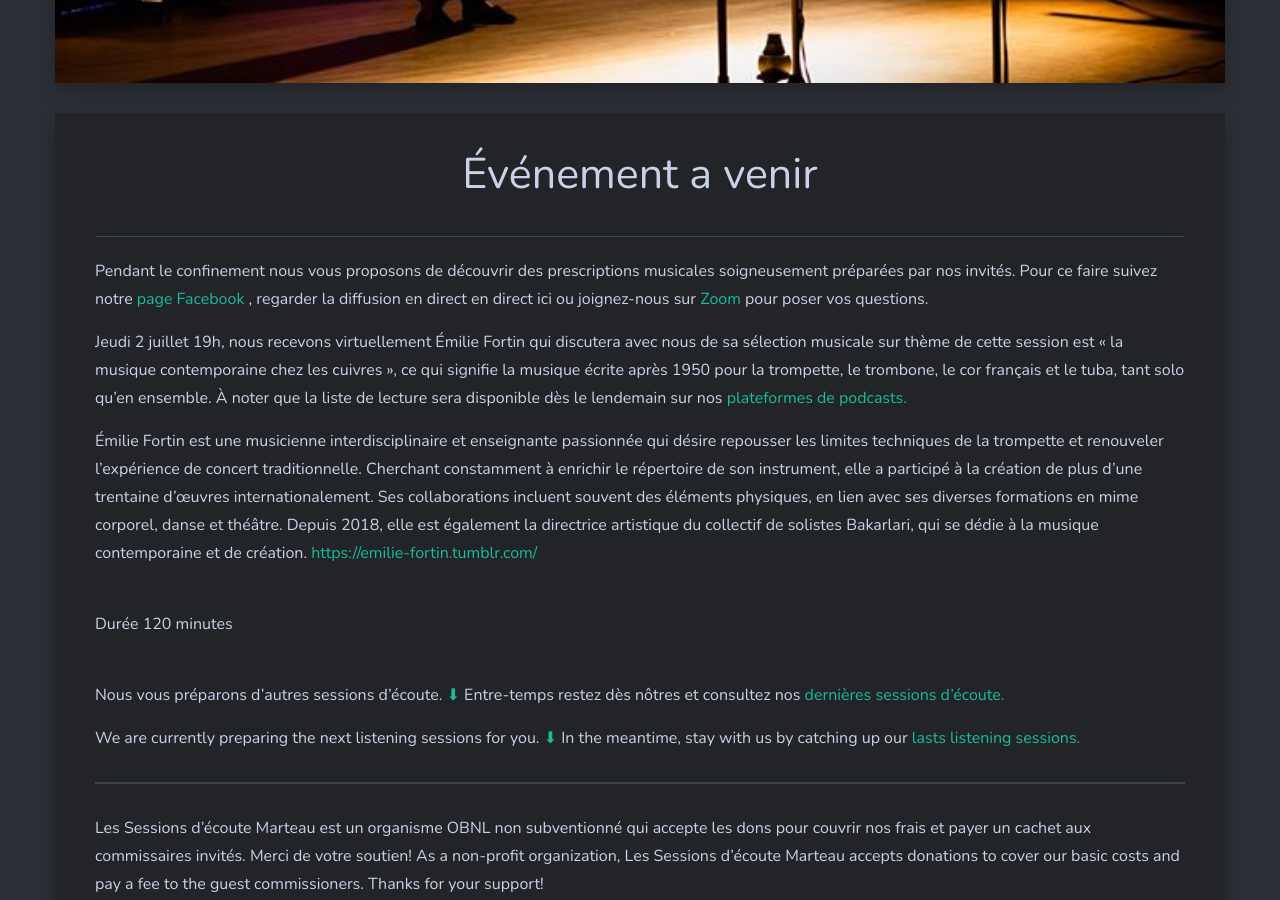
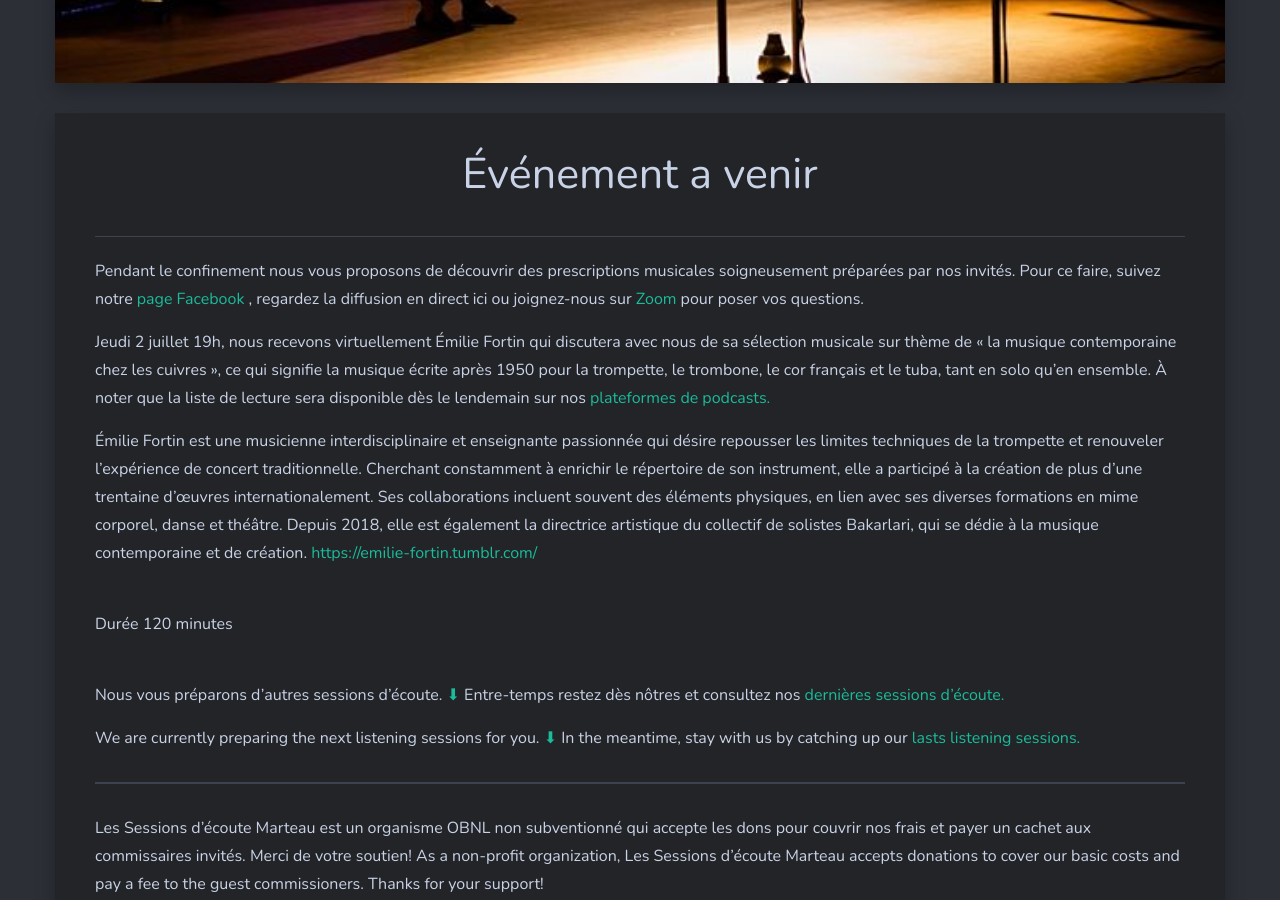
Before and after one commit to sessions-marteau/sessions-marteau-2.github.io, a Jekyll site: the page built from _pages/evenement-a-venir.md, in a window 1280 px wide and 900 px high, scrolled down 612 px. Built offline with Jekyll 4.4.1, drawn with Linux system fonts in a browser that asks for light colours; nearby versions of some CDN libraries.

Commit message:
Update evenement-a-venir.md

```diff
--- a/_pages/evenement-a-venir.md
+++ b/_pages/evenement-a-venir.md
@@ -6,12 +6,12 @@ permalink: /evenement-a-venir/
 dropdown: true
 ---
 
-Pendant le confinement nous vous proposons de découvrir des prescriptions musicales soigneusement préparées par nos invités. Pour ce faire suivez notre  <a href="https://www.facebook.com/sessionsmarteau/" target="_blank"> page Facebook
-</a>, regarder la diffusion en direct en direct ici ou joignez-nous sur <a href="https://sessionsmarteau.com/session-virtuelle" target="_blank"> Zoom
+Pendant le confinement nous vous proposons de découvrir des prescriptions musicales soigneusement préparées par nos invités. Pour ce faire, suivez notre  <a href="https://www.facebook.com/sessionsmarteau/" target="_blank"> page Facebook
+</a>, regardez la diffusion en direct ici ou joignez-nous sur <a href="https://sessionsmarteau.com/session-virtuelle" target="_blank"> Zoom
 </a>  pour poser vos questions.
 
 
-Jeudi 2 juillet 19h, nous recevons virtuellement Émilie Fortin qui discutera avec nous de sa sélection musicale sur thème de cette session est « la musique contemporaine chez les cuivres », ce qui signifie la musique écrite après 1950 pour la trompette, le trombone, le cor français et le tuba, tant solo qu’en ensemble. À noter que la liste de lecture sera disponible dès le lendemain sur nos <a href="https://sessionsmarteau.com/musique/#podcasts" target="_blank"> plateformes de podcasts.
+Jeudi 2 juillet 19h, nous recevons virtuellement Émilie Fortin qui discutera avec nous de sa sélection musicale sur thème de « la musique contemporaine chez les cuivres », ce qui signifie la musique écrite après 1950 pour la trompette, le trombone, le cor français et le tuba, tant en solo qu’en ensemble. À noter que la liste de lecture sera disponible dès le lendemain sur nos <a href="https://sessionsmarteau.com/musique/#podcasts" target="_blank"> plateformes de podcasts.
 </a>
 
 Émilie Fortin est une musicienne interdisciplinaire et enseignante passionnée qui désire repousser les limites techniques de la trompette et renouveler l’expérience de concert traditionnelle. Cherchant constamment à enrichir le répertoire de son instrument, elle a participé à la création de plus d’une trentaine d’œuvres internationalement. Ses collaborations incluent souvent des éléments physiques, en lien avec ses diverses formations en mime corporel, danse et théâtre. Depuis 2018, elle est également la directrice artistique du collectif de solistes Bakarlari, qui se dédie à la musique contemporaine et de création. <a href="https://emilie-fortin.tumblr.com/" target="_blank"> https://emilie-fortin.tumblr.com/
```
